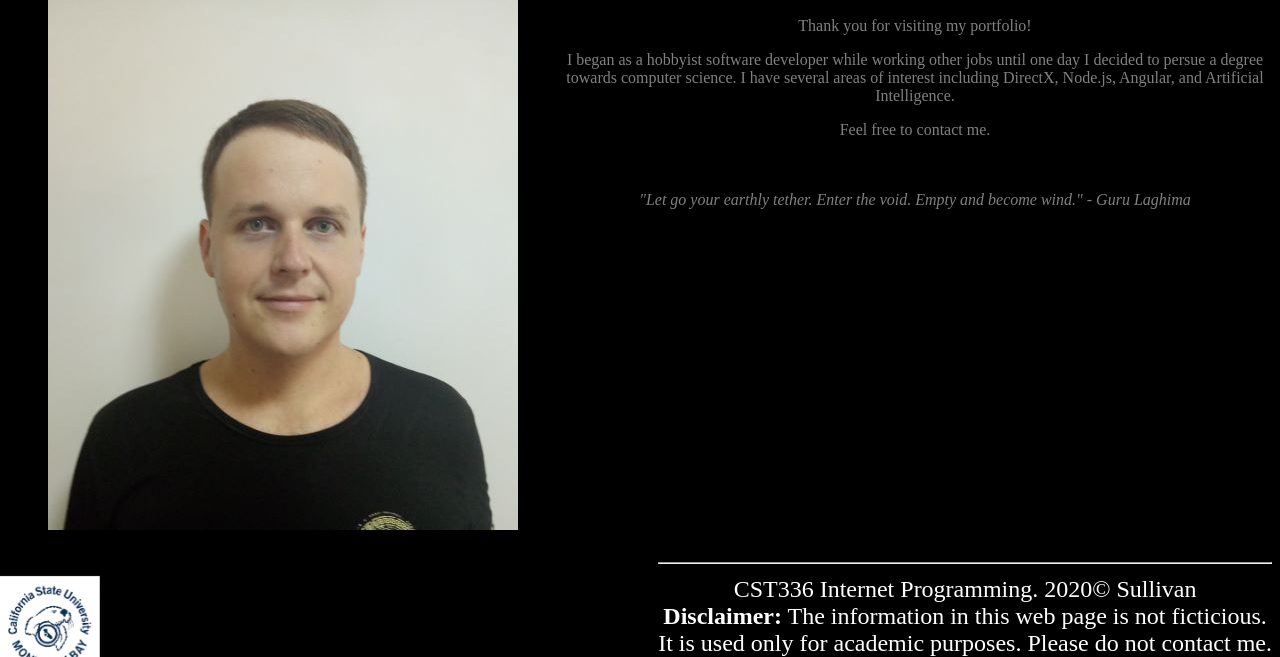
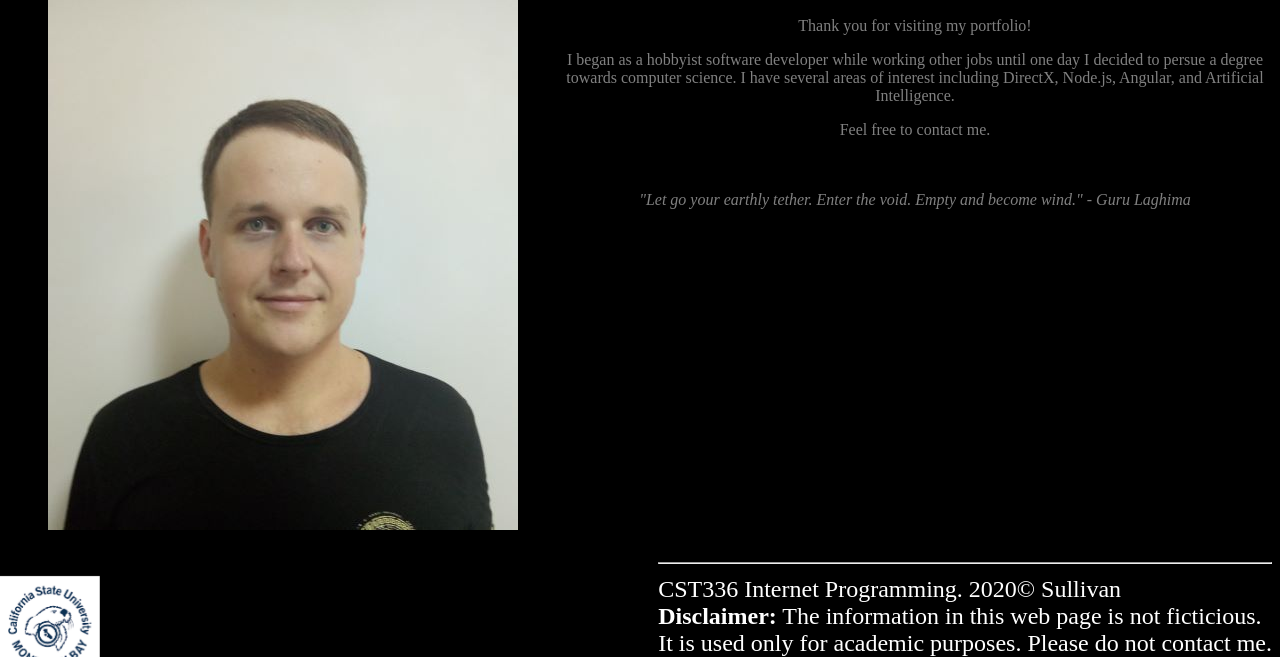
Before and after one commit to dsullivan89/lab1, a PHP site: page / in a window 1280 px wide. Shown: the part 161-818 px from the top of the page. Run offline with PHP 8.4, Linux system fonts and the light colour scheme.

Commit message:
css edit

```diff
--- a/css/styles.css
+++ b/css/styles.css
@@ -3,7 +3,7 @@ body {
 	color:gray;
 }
 
-header, main, nav, footer {
+header, main, nav {
 	text-align: center;
 }
 
```
